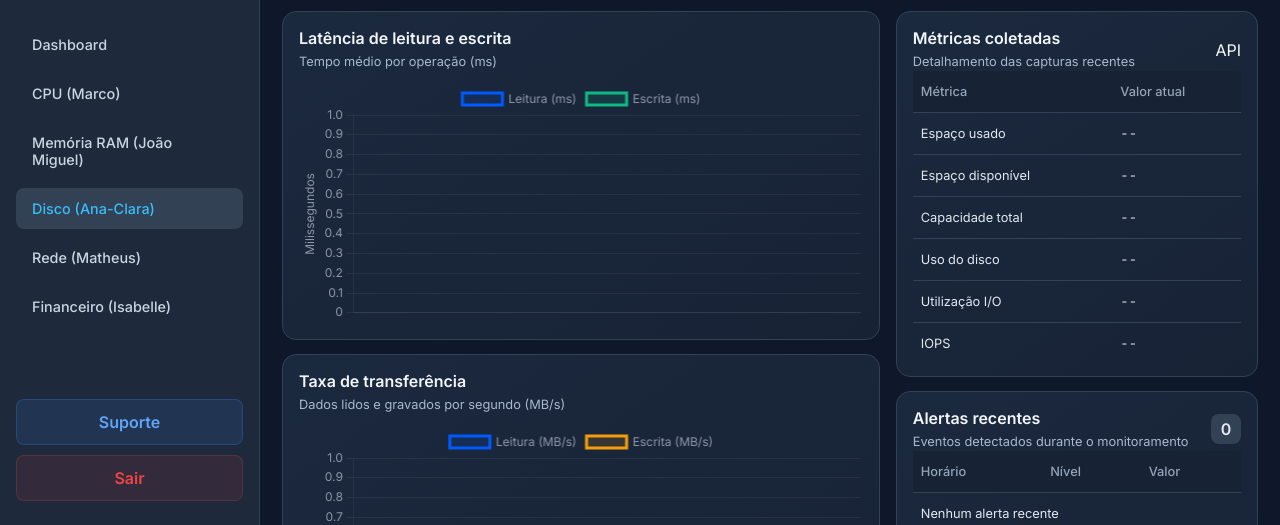
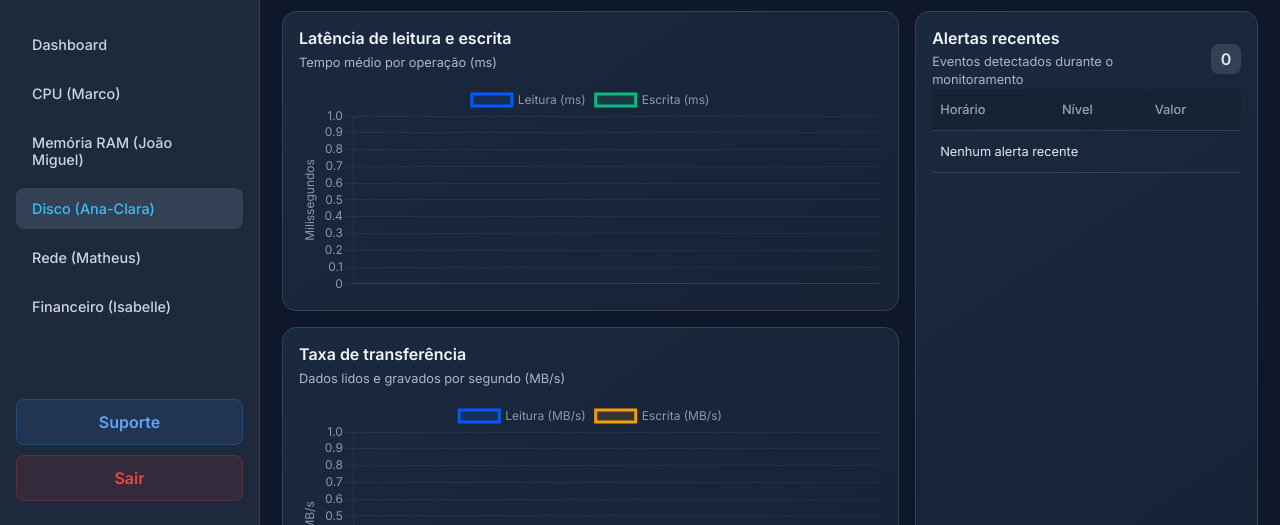
Before and after one commit to EcomCore-PI/Monitor, a plain HTML site: page Individuais/Ana-Clara/disco.html in a window 1280 px wide. Shown: the part 275-800 px from the top of the page. Drawn offline with nearby package versions, Linux system fonts and the light colour scheme; no server answers.

Commit message:
atualização da interface da dash de disco

```diff
--- a/Individuais/Ana-Clara/disco.css
+++ b/Individuais/Ana-Clara/disco.css
@@ -1,10 +1,56 @@
-.disco-layout { align-items: stretch; }
-.disco-charts { display:grid; grid-template-columns:1fr; gap:14px; min-width:0; }
-.disco-charts .chart-card { min-height:320px; display:flex; flex-direction:column; }
-.disco-charts .chart-container { height:260px; min-height:240px; }
-.right-column-stack { display:grid; grid-template-rows:minmax(0,1fr) minmax(0,.8fr); gap:14px; min-height:0; }
-.right-column-stack > .alerts-panel { min-height:250px; overflow:hidden; display:flex; flex-direction:column; }
-.right-column-stack .alerts-table-wrapper { flex:1; overflow-y:auto; }
-@media (min-width:1200px) { .disco-layout { grid-template-columns:minmax(0,1.65fr) minmax(330px,1fr); } }
-@media (max-width:900px) { .disco-layout { grid-template-columns:1fr; } .disco-charts .chart-card { min-height:290px; } }
-@media (max-width:600px) { .disco-charts .chart-container { height:230px; } }
+/* Layout compacto inspirado na dashboard de CPU: cards uniformes e gráficos empilhados */
+.disco-layout {
+    display: grid;
+    grid-template-columns: minmax(0, 1.8fr) minmax(300px, 1fr);
+    gap: 16px;
+    align-items: stretch;
+}
+.disco-charts {
+    display: flex;
+    flex-direction: column;
+    gap: 16px;
+    min-width: 0;
+}
+.disco-charts .chart-card {
+    height: 300px;
+    min-height: 300px;
+    box-sizing: border-box;
+    display: flex;
+    flex-direction: column;
+}
+.disco-charts .chart-heading h3 {
+    margin-bottom: 6px;
+}
+.disco-charts .chart-heading p {
+    margin-top: 0;
+}
+.disco-charts .chart-container {
+    position: relative;
+    flex: 1;
+    min-height: 0;
+    height: 0;
+}
+.disco-layout > .alerts-panel {
+    margin-top: 0;
+    min-height: 616px;
+    max-height: 616px;
+    overflow: hidden;
+    display: flex;
+    flex-direction: column;
+    position: sticky;
+    top: 16px;
+}
+.disco-layout > .alerts-panel .alerts-table-wrapper {
+    flex: 1;
+    min-height: 0;
+    overflow-y: auto;
+}
+@media (max-width: 1050px) {
+    .disco-layout { grid-template-columns: 1fr; }
+    .disco-layout > .alerts-panel { position: static; min-height: 260px; max-height: 280px; }
+    .disco-charts .chart-card { height: 300px; min-height: 300px; }
+}
+@media (max-width: 600px) {
+    .disco-charts .chart-card { height: 270px; min-height: 270px; }
+    .disco-layout > .alerts-panel { min-height: 250px; max-height: 260px; }
+}
--- a/Individuais/Ana-Clara/disco.html
+++ b/Individuais/Ana-Clara/disco.html
@@ -84,67 +84,6 @@
                     <div class="chart-container"><canvas id="graficoTransferencia"></canvas></div>
                 </article>
             </section>
-            <div class="right-column-stack">
-                <section class="alerts-panel">
-                    <header class="alerts-heading">
-                        <div>
-                            <h3>Métricas coletadas</h3>
-                            <p>Detalhamento das capturas recentes</p>
-                        </div><span class="metric-tag">API</span>
-                    </header>
-                    <div class="alerts-table-wrapper table-spaced">
-                        <table class="alerts-table">
-                            <thead>
-                                <tr>
-                                    <th>Métrica</th>
-                                    <th>Valor atual</th>
-                                </tr>
-                            </thead>
-                            <tbody>
-                                <tr>
-                                    <td>Espaço usado</td>
-                                    <td id="mUsado">--</td>
-                                </tr>
-                                <tr>
-                                    <td>Espaço disponível</td>
-                                    <td id="mLivre">--</td>
-                                </tr>
-                                <tr>
-                                    <td>Capacidade total</td>
-                                    <td id="mTotal">--</td>
-                                </tr>
-                                <tr>
-                                    <td>Uso do disco</td>
-                                    <td id="mPercent">--</td>
-                                </tr>
-                                <tr>
-                                    <td>Utilização I/O</td>
-                                    <td id="mIO">--</td>
-                                </tr>
-                                <tr>
-                                    <td>IOPS</td>
-                                    <td id="mIOPS">--</td>
-                                </tr>
-                                <tr>
-                                    <td>Latência leitura</td>
-                                    <td id="mLatRead">--</td>
-                                </tr>
-                                <tr>
-                                    <td>Latência escrita</td>
-                                    <td id="mLatWrite">--</td>
-                                </tr>
-                                <tr>
-                                    <td>Leitura</td>
-                                    <td id="mRead">--</td>
-                                </tr>
-                                <tr>
-                                    <td>Escrita</td>
-                                    <td id="mWrite">--</td>
-                                </tr>
-                            </tbody>
-                        </table>
-                    </div>
-                </section>
                 <section class="alerts-panel">
                     <header class="alerts-heading">
                         <div>
@@ -169,7 +108,6 @@
                         </table>
                     </div>
                 </section>
-            </div>
         </div>
     </main>
     <script src="../../config.js"></script>
--- a/Individuais/Ana-Clara/disco.js
+++ b/Individuais/Ana-Clara/disco.js
@@ -70,7 +70,6 @@
                 const io = valor(d, 'disco_io_utilizacao_percent'), iops = valor(d, 'disco_iops'), latR = valor(d, 'disco_latencia_leitura_ms'), latW = valor(d, 'disco_latencia_escrita_ms'), read = valor(d, 'disco_leitura_mb_s'), write = valor(d, 'disco_escrita_mb_s');
                 put('percentual', `${fmt(percent, 1)}%`); put('livre', `${fmt(free)} GB`); put('ioUtilizacao', `${fmt(io, 1)}%`); put('iops', fmt(iops, 0));
                 put('estado', `Nível: ${percent >= 90 ? 'Crítico' : percent >= 80 ? 'Atenção' : 'Normal'}`);
-                put('mUsado', `${fmt(used)} GB`); put('mLivre', `${fmt(free)} GB`); put('mTotal', `${fmt(total)} GB`); put('mPercent', `${fmt(percent, 1)}%`); put('mIO', `${fmt(io, 1)}%`); put('mIOPS', fmt(iops, 1)); put('mLatRead', `${fmt(latR, 2)} ms`); put('mLatWrite', `${fmt(latW, 2)} ms`); put('mRead', `${fmt(read, 2)} MB/s`); put('mWrite', `${fmt(write, 2)} MB/s`);
                 historico.labels.splice(0, historico.labels.length, ...registros.map(r => r.horario || '--:--'));
                 historico.latRead.splice(0, historico.latRead.length, ...registros.map(r => valor(r, 'disco_latencia_leitura_ms')));
                 historico.latWrite.splice(0, historico.latWrite.length, ...registros.map(r => valor(r, 'disco_latencia_escrita_ms')));
```
